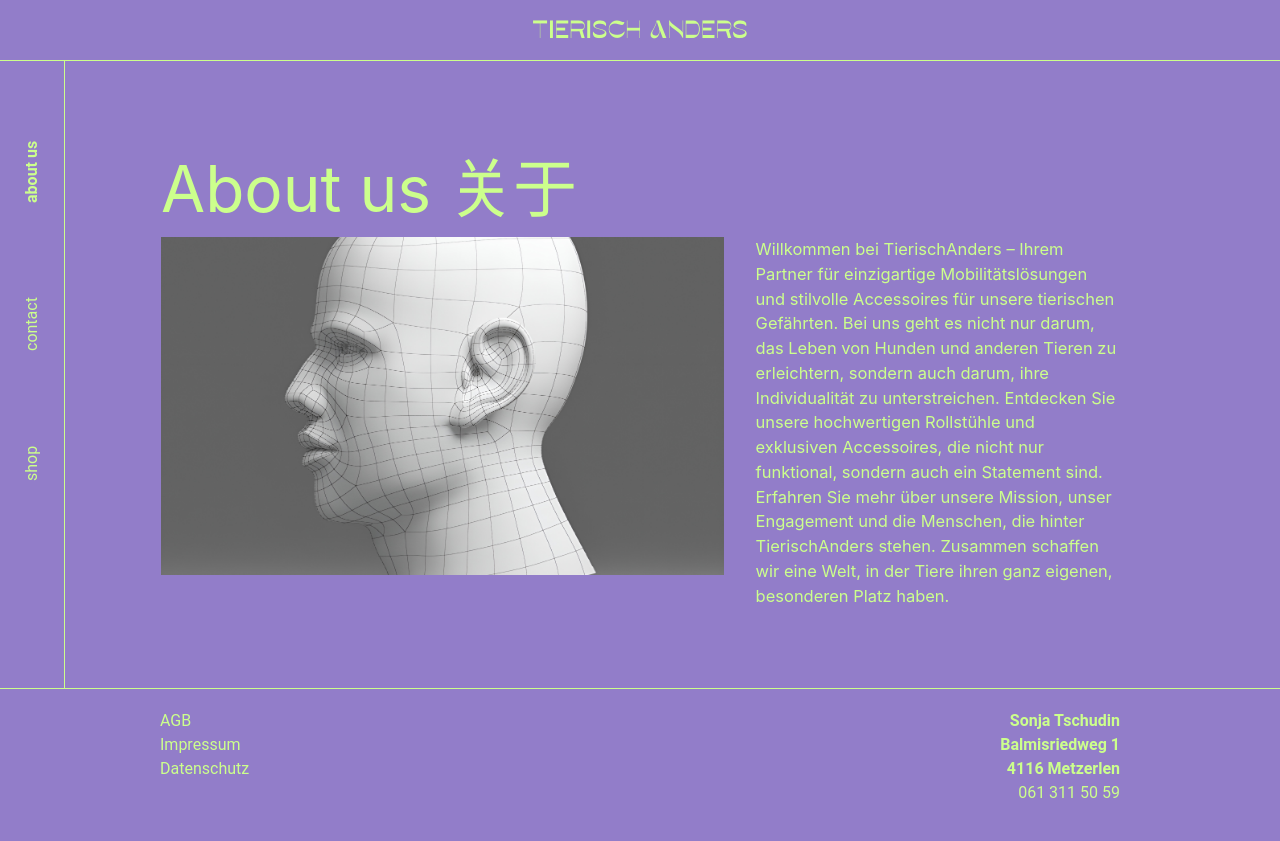
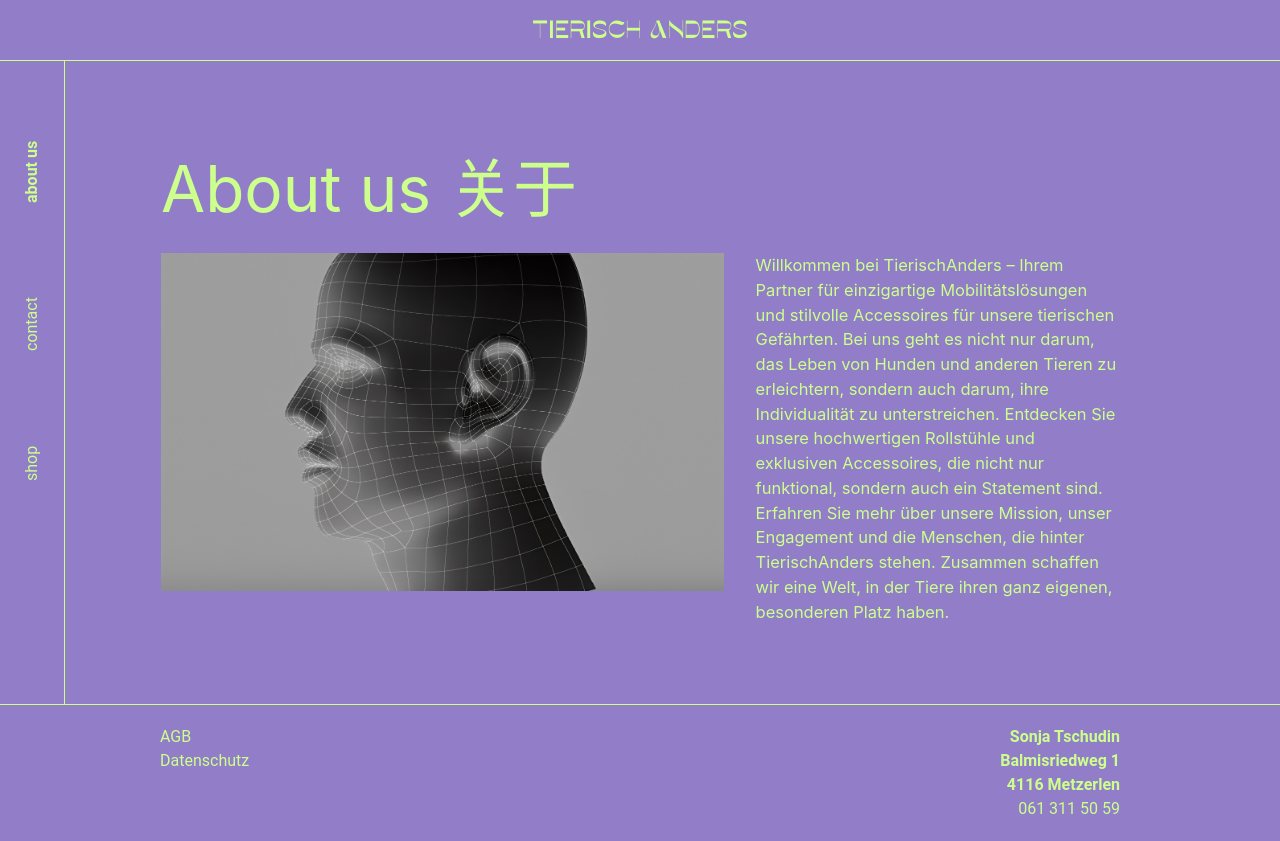
Before and after one commit to samuellupica/ws3C, a Vue app: page /about-us in a window 1280 px wide. Built offline with nearby package versions, Linux system fonts and the light colour scheme.

Commit message:
adjust styling

```diff
--- a/src/assets/styles/main/main.css
+++ b/src/assets/styles/main/main.css
@@ -65,6 +65,7 @@
 
     h2 {
       font-size: 3.125rem;
+      margin-bottom: 0.5rem;
     }
   }
 
@@ -80,6 +81,7 @@
 
     h2 {
       font-size: 3.375rem;
+      margin-bottom: 0.75rem;
     }
   }
 
@@ -95,6 +97,7 @@
 
     h2 {
       font-size: 4rem;
+      margin-bottom: 1rem;
     }
   }
 
--- a/src/router/index.ts
+++ b/src/router/index.ts
@@ -4,7 +4,6 @@
 import ContactView from '../views/ContactView.vue'
 import AboutUsView from '@/views/AboutUsView.vue'
 import AgbView from '@/views/AgbView.vue'
-import ImpressumView from '@/views/ImpressumView.vue'
 import DatenschutzView from '@/views/DatenschutzView.vue'
 
 const router = createRouter({
@@ -51,14 +50,6 @@
       }
     },
     {
-      path: '/impressum',
-      name: 'Impressum',
-      component: ImpressumView,
-      meta: {
-        isNavItem: false
-      }
-    },
-    {
       path: '/datenschutz',
       name: 'Datenschutz',
       component: DatenschutzView,
--- a/src/views/AboutUsView.vue
+++ b/src/views/AboutUsView.vue
@@ -2,7 +2,7 @@
   <div>
     <h2>About us 关于</h2>
     <div class="grid lg:grid-cols-5 gap-8">
-      <img src="/images/head-model.jpeg" loading="lazy" alt="About us" class="max-h-[400px] w-full object-cover aspect-[5/3] lg:col-span-3" />
+      <img src="/images/head-model.jpeg" loading="lazy" alt="About us" class="max-h-[400px] w-full object-cover aspect-[5/3] lg:col-span-3 invert" />
       <p class="lg:col-span-2">
         Willkommen bei TierischAnders – Ihrem Partner für einzigartige Mobilitätslösungen und stilvolle Accessoires für unsere tierischen Gefährten. Bei uns geht es nicht nur darum, das Leben von
         Hunden und anderen Tieren zu erleichtern, sondern auch darum, ihre Individualität zu unterstreichen. Entdecken Sie unsere hochwertigen Rollstühle und exklusiven Accessoires, die nicht nur
@@ -19,3 +19,15 @@
   document.body.className = 'about'
 })
 </script>
+
+<style>
+.invert {
+  -webkit-filter: invert(1);
+  transition: all ease-in-out 0.3s;
+}
+
+.invert:hover {
+  -webkit-filter: invert(0);
+  transform: scale(0.95);
+}
+</style>
--- a/src/views/AgbView.vue
+++ b/src/views/AgbView.vue
@@ -1,59 +1,78 @@
 <template>
   <div>
     <h2>AGB 鸡汤</h2>
+
+    <div class="grid lg:grid-cols-2 gap-x-8 gap-y-8">
+      <div>
         <h3>Geltungsbereich</h3>
         <p>
-      Diese Allgemeinen Geschäftsbedingungen (nachfolgend "AGB") regeln die vertraglichen Beziehungen zwischen der Firma TierischAnders (nachfolgend "Verkäufer") und ihren Kunden. Durch die Nutzung
-      der Website und den Erwerb von Produkten oder Dienstleistungen erklärt sich der Kunde mit diesen AGB einverstanden.
+          Diese Allgemeinen Geschäftsbedingungen (nachfolgend "AGB") regeln die vertraglichen Beziehungen zwischen der Firma TierischAnders (nachfolgend "Verkäufer") und ihren Kunden. Durch die
+          Nutzung der Website und den Erwerb von Produkten oder Dienstleistungen erklärt sich der Kunde mit diesen AGB einverstanden.
         </p>
-    <br />
+      </div>
+      <div>
         <h3>Vertragsabschluss</h3>
         <p>
-      Die Angebote des Verkäufers sind unverbindlich und dienen lediglich als Aufforderung zur Abgabe eines Angebots. Durch das Absenden einer Bestellung gibt der Kunde ein verbindliches Angebot zum
-      Abschluss eines Kaufvertrags ab. Der Verkäufer behält sich das Recht vor, Bestellungen ohne Angabe von Gründen abzulehnen.
+          Die Angebote des Verkäufers sind unverbindlich und dienen lediglich als Aufforderung zur Abgabe eines Angebots. Durch das Absenden einer Bestellung gibt der Kunde ein verbindliches Angebot
+          zum Abschluss eines Kaufvertrags ab. Der Verkäufer behält sich das Recht vor, Bestellungen ohne Angabe von Gründen abzulehnen.
         </p>
-    <br />
+      </div>
+      <div>
         <h3>Preise und Zahlung</h3>
         <p>
-      Die angegebenen Preise verstehen sich als Endpreise und beinhalten die gesetzliche Mehrwertsteuer. Die Zahlung erfolgt nach individueller Vereinbarung, beispielsweise per Vorkasse, Rechnung oder
-      Kreditkarte. Bei Zahlungsverzug behält sich der Verkäufer das Recht vor, Verzugszinsen und Mahngebühren zu erheben.
+          Die angegebenen Preise verstehen sich als Endpreise und beinhalten die gesetzliche Mehrwertsteuer. Die Zahlung erfolgt nach individueller Vereinbarung, beispielsweise per Vorkasse, Rechnung
+          oder Kreditkarte. Bei Zahlungsverzug behält sich der Verkäufer das Recht vor, Verzugszinsen und Mahngebühren zu erheben.
         </p>
-    <br />
+      </div>
+
+      <div>
         <h3>Lieferung</h3>
         <p>
           Die Lieferung erfolgt gemäß den getroffenen Vereinbarungen, entweder durch den Verkäufer selbst oder durch einen beauftragten Lieferdienst. Die Lieferzeit wird individuell festgelegt, in der
           Regel beträgt sie jedoch zwischen 3 und 5 Werktagen. Der Kunde wird über Verzögerungen oder Änderungen umgehend informiert.
         </p>
-    <br />
+      </div>
+
+      <div>
         <h3>Widerrufsrecht</h3>
         <p>
           Dem Kunden steht ein gesetzliches Widerrufsrecht zu. Die genauen Bedingungen und Fristen sind in der Widerrufsbelehrung auf der Website des Verkäufers ausführlich beschrieben. Um das
           Widerrufsrecht auszuüben, muss der Kunde den Verkäufer schriftlich informieren und die Ware fristgerecht zurücksenden.
         </p>
-    <br />
+      </div>
+
+      <div>
         <h3>Gewährleistung</h3>
         <p>
-      Der Verkäufer gewährleistet, dass die gelieferten Produkte frei von Mängeln sind und den geltenden gesetzlichen Bestimmungen entsprechen. Bei Mängeln oder Defekten hat der Kunde das Recht auf
-      Nacherfüllung oder Ersatzlieferung. Die gesetzlichen Gewährleistungsfristen gelten.
+          Der Verkäufer gewährleistet, dass die gelieferten Produkte frei von Mängeln sind und den geltenden gesetzlichen Bestimmungen entsprechen. Bei Mängeln oder Defekten hat der Kunde das Recht
+          auf Nacherfüllung oder Ersatzlieferung. Die gesetzlichen Gewährleistungsfristen gelten.
         </p>
-    <br />
+      </div>
+
+      <div>
         <h3>Haftung</h3>
         <p>
-      Die Haftung des Verkäufers beschränkt sich auf Vorsatz und grobe Fahrlässigkeit. Für leicht fahrlässig verursachte Schäden haftet der Verkäufer nur bei Verletzung wesentlicher Vertragspflichten.
-      Die Haftung für indirekte Schäden, Folgeschäden oder entgangenen Gewinn ist ausgeschlossen.
+          Die Haftung des Verkäufers beschränkt sich auf Vorsatz und grobe Fahrlässigkeit. Für leicht fahrlässig verursachte Schäden haftet der Verkäufer nur bei Verletzung wesentlicher
+          Vertragspflichten. Die Haftung für indirekte Schäden, Folgeschäden oder entgangenen Gewinn ist ausgeschlossen.
         </p>
-    <br />
+      </div>
+
+      <div>
         <h3>Datenschutz</h3>
         <p>
-      Die Datenschutzbestimmungen des Verkäufers sind auf der Website einsehbar. Der Verkäufer verpflichtet sich, die persönlichen Daten der Kunden vertraulich zu behandeln und ausschließlich für die
-      Abwicklung von Bestellungen und die Kommunikation zu nutzen. Eine Weitergabe an Dritte erfolgt nur im Rahmen der gesetzlichen Bestimmungen.
+          Die Datenschutzbestimmungen des Verkäufers sind auf der Website einsehbar. Der Verkäufer verpflichtet sich, die persönlichen Daten der Kunden vertraulich zu behandeln und ausschließlich für
+          die Abwicklung von Bestellungen und die Kommunikation zu nutzen. Eine Weitergabe an Dritte erfolgt nur im Rahmen der gesetzlichen Bestimmungen.
         </p>
-    <br />
+      </div>
+
+      <div>
         <h3>Schlussbestimmungen</h3>
         <p>
-      Es gilt das Recht der Bundesrepublik Deutschland. Änderungen oder Ergänzungen dieser AGB bedürfen der Schriftform. Sollten einzelne Bestimmungen dieser AGB unwirksam sein oder werden, bleibt die
-      Wirksamkeit der übrigen Bestimmungen hiervon unberührt.
+          Es gilt das Recht der Bundesrepublik Deutschland. Änderungen oder Ergänzungen dieser AGB bedürfen der Schriftform. Sollten einzelne Bestimmungen dieser AGB unwirksam sein oder werden, bleibt
+          die Wirksamkeit der übrigen Bestimmungen hiervon unberührt.
         </p>
+      </div>
+    </div>
   </div>
 </template>
 <script setup lang="js">
--- a/src/views/DatenschutzView.vue
+++ b/src/views/DatenschutzView.vue
@@ -1,13 +1,16 @@
 <template>
   <div>
     <h2>Datenschutz 数据保护</h2>
+    <div class="grid lg:grid-cols-2 gap-x-8 gap-y-8">
+      <div>
         <h3>Datenschutzerklärung</h3>
         <p>
           Diese Datenschutzerklärung klärt Sie über die Art, den Umfang und Zweck der Verarbeitung von personenbezogenen Daten (nachfolgend kurz "Daten") im Rahmen unserer Website und der mit ihr
           verbundenen Funktionen und Inhalte sowie externen Onlinepräsenzen, wie z.B. unseren Social-Media-Profilen auf (nachfolgend gemeinsam bezeichnet als "Onlineangebot"). Im Hinblick auf die
           verwendeten Begrifflichkeiten, wie z.B. "Verarbeitung" oder "Verantwortlicher", verweisen wir auf die Definitionen im Art. 4 der Datenschutzgrundverordnung (DSGVO
         </p>
-    <br />
+      </div>
+      <div>
         <h3>Arten der verarbeiteten Daten</h3>
         <ol class="list-disc list-inside">
           <li>Bestanddaten</li>
@@ -15,14 +18,17 @@
           <li>Inhaltsdaten</li>
           <li>Nutzungsdaten</li>
         </ol>
-    <br />
+      </div>
+      <div>
         <h3>Maßgebliche Rechtsgrundlagen</h3>
         <p>
-      Nach Maßgabe des Art. 13 DSGVO teilen wir Ihnen die Rechtsgrundlagen unserer Datenverarbeitungen mit. Sofern die Rechtsgrundlage in der Datenschutzerklärung nicht genannt wird, gilt Folgendes:
-      Die Rechtsgrundlage für die Einholung von Einwilligungen ist Art. 6 Abs. 1 lit. a und Art. 7 DSGVO, die Rechtsgrundlage für die Verarbeitung zur Erfüllung unserer Leistungen und Durchführung
-      vertraglicher Maßnahmen sowie Beantwortung von Anfragen ist Art. 6 Abs. 1 lit. b DSGVO, die Rechtsgrundlage für die Verarbeitung zur Erfüllung unserer rechtlichen Verpflichtungen ist Art. 6 Abs.
-      1 lit. c DSGVO, und die Rechtsgrundlage für die Verarbeitung zur Wahrung unserer berechtigten Interessen ist Art. 6 Abs. 1 lit. f DSGVO.
+          Nach Maßgabe des Art. 13 DSGVO teilen wir Ihnen die Rechtsgrundlagen unserer Datenverarbeitungen mit. Sofern die Rechtsgrundlage in der Datenschutzerklärung nicht genannt wird, gilt
+          Folgendes: Die Rechtsgrundlage für die Einholung von Einwilligungen ist Art. 6 Abs. 1 lit. a und Art. 7 DSGVO, die Rechtsgrundlage für die Verarbeitung zur Erfüllung unserer Leistungen und
+          Durchführung vertraglicher Maßnahmen sowie Beantwortung von Anfragen ist Art. 6 Abs. 1 lit. b DSGVO, die Rechtsgrundlage für die Verarbeitung zur Erfüllung unserer rechtlichen
+          Verpflichtungen ist Art. 6 Abs. 1 lit. c DSGVO, und die Rechtsgrundlage für die Verarbeitung zur Wahrung unserer berechtigten Interessen ist Art. 6 Abs. 1 lit. f DSGVO.
         </p>
+      </div>
+    </div>
   </div>
 </template>
 <script setup lang="js">
```
Lines whose indentation alone changed are shown as unchanged.
